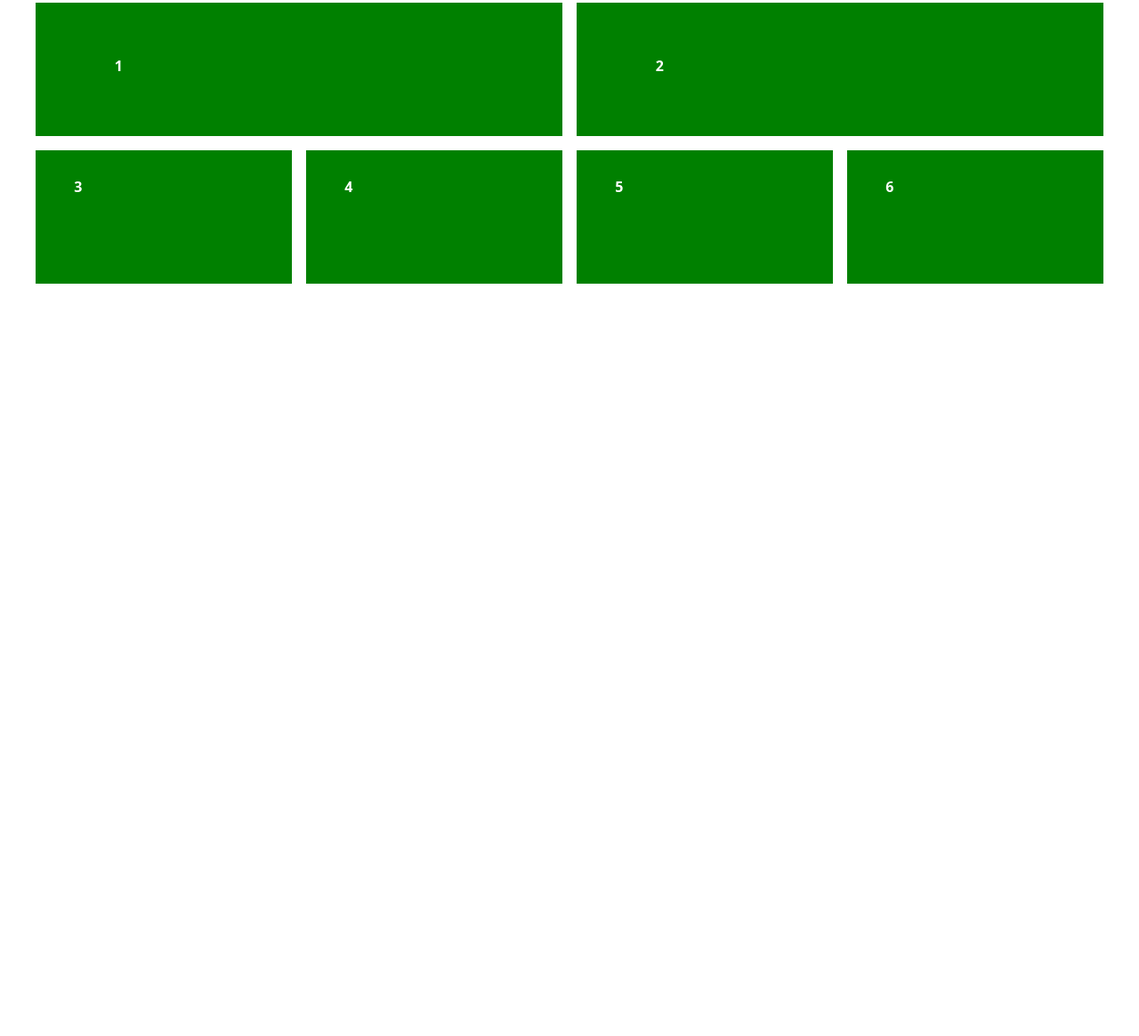
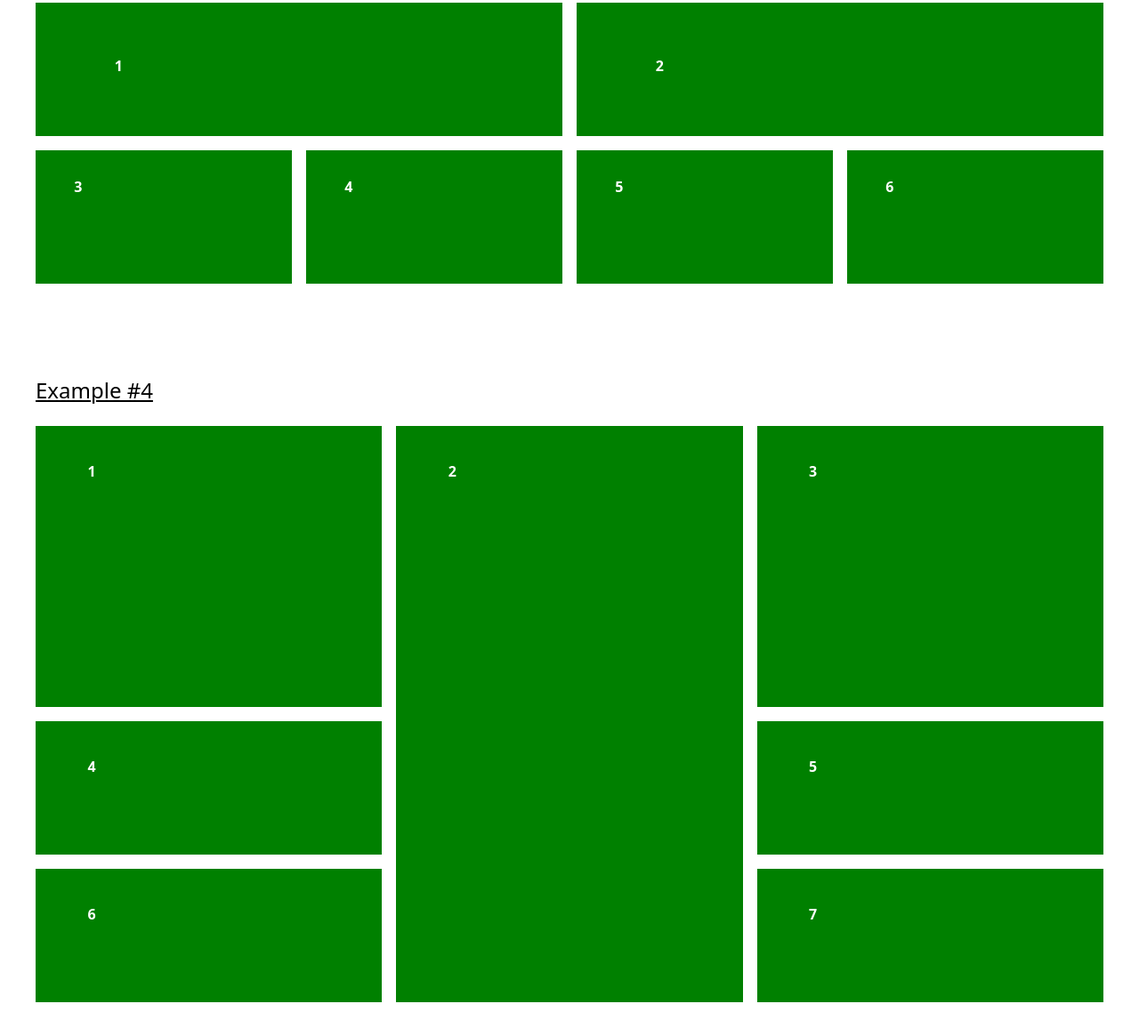
Before and after one commit to Marcos-Auguusto/guia_tailwind, a website: page templates/grids.html in a window 1280 px wide. Shown: the part 1397-2562 px from the top of the page at 89% size. Before the commit the page ends 1756 px from the top, so only its background shows below. Drawn offline with Linux system fonts and the light colour scheme.

Commit message:
create/ four grid

```diff
--- a/templates/grids.html
+++ b/templates/grids.html
@@ -39,8 +39,6 @@
     </div>
     <div class="mx-auto p-10">
       <h2 class="my-6 text-2xl underline underline-offset-2">Example #3</h2>
-      <div>
-        <div>
       <div class="grid grid-cols-4 gap-x-4 gap-y-4">
         <div class="box col-span-2">1</div>
         <div class="box col-span-2">2</div>
@@ -50,6 +48,16 @@
         <div class="box">6</div>
       </div>
     </div>
+    <div class="mx-auto p-10">
+      <h2 class="my-6 text-2xl underline underline-offset-2">Example #4</h2>
+      <div class="grid grid-cols-3 grid-rows-4 gap-x-4 gap-y-4">
+        <div class="box row-span-2">1</div>
+        <div class="box row-span-4">2</div>
+        <div class="box row-span-2">3</div>
+        <div class="box">4</div>
+        <div class="box">5</div>
+        <div class="box">6</div>
+        <div class="box">7</div>
       </div>
     </div>
   </body>
```
Lines whose indentation alone changed are shown as unchanged.
